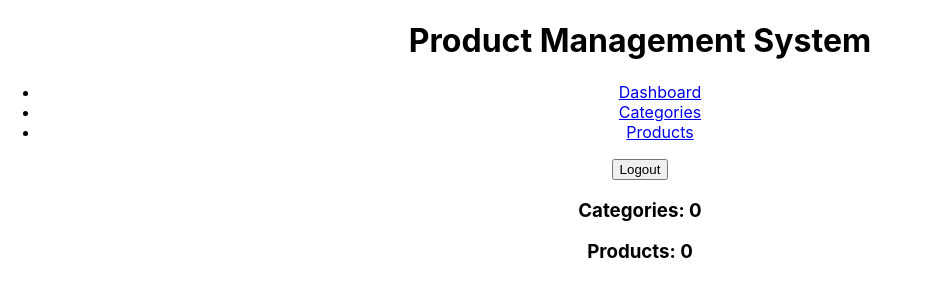
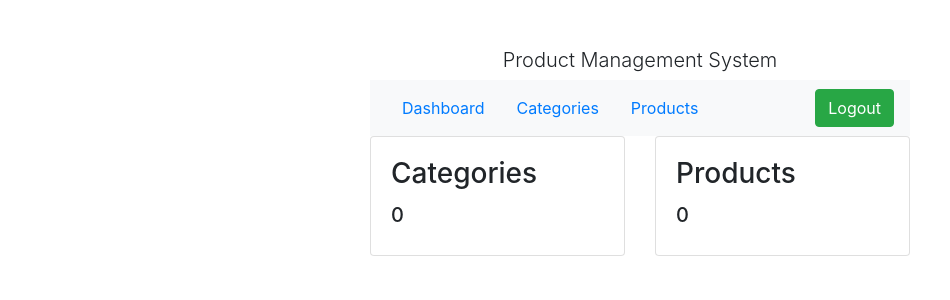
Before and after one commit to hakimscode/hungree-task, a React (Create React App) app: page /#/ in a window 1280 px wide. Shown: the top 300 px of the page, without its empty margins (0-950 px from the left). Built offline with nearby package versions, Linux system fonts and the light colour scheme; no server answers; the database is empty; sample sign-in values are in the browser's storage.

Commit message:
styling the interface

```diff
--- a/public/index.html
+++ b/public/index.html
@@ -24,6 +24,9 @@
       work correctly both with client-side routing and a non-root public URL.
       Learn how to configure a non-root public URL by running `npm run build`.
     -->
+    <link rel="stylesheet" href="https://stackpath.bootstrapcdn.com/bootstrap/4.4.1/css/bootstrap.min.css"
+      integrity="sha384-Vkoo8x4CGsO3+Hhxv8T/Q5PaXtkKtu6ug5TOeNV6gBiFeWPGFN9MuhOf23Q9Ifjh" crossorigin="anonymous">
+    <link rel="preload" href="https://cdnjs.cloudflare.com/ajax/libs/font-awesome/5.13.0/css/all.min.css" as="style" onload="this.onload=null;this.rel='stylesheet'" >
     <title>Hungree Task</title>
   </head>
   <body>
@@ -40,4 +43,11 @@
       To create a production bundle, use `npm run build` or `yarn build`.
     -->
   </body>
+  <script src="https://code.jquery.com/jquery-3.4.1.slim.min.js"
+    integrity="sha384-J6qa4849blE2+poT4WnyKhv5vZF5SrPo0iEjwBvKU7imGFAV0wwj1yYfoRSJoZ+n"
+    crossorigin="anonymous"></script> <script src="https://cdn.jsdelivr.net/npm/popper.js@1.16.0/dist/umd/popper.min.js"
+    integrity="sha384-Q6E9RHvbIyZFJoft+2mJbHaEWldlvI9IOYy5n3zV9zzTtmI3UksdQRVvoxMfooAo"
+    crossorigin="anonymous"></script> <script src="https://stackpath.bootstrapcdn.com/bootstrap/4.4.1/js/bootstrap.min.js"
+    integrity="sha384-wfSDF2E50Y2D1uUdj0O3uMBJnjuUD4Ih7YwaYd1iqfktj0Uod8GCExl3Og8ifwB6"
+    crossorigin="anonymous"></script>
 </html>
--- a/src/App.js
+++ b/src/App.js
@@ -38,27 +38,38 @@ class App extends Component{
 
   render(){
     return (
-      <div className="App">
+      <div className="container">
+        <div className="row">
             {
               this.state.user
               ? <HashRouter>
-              <div>
-                <h1>Product Management System</h1>
-                <ul>
-                  <li><NavLink to="/">Dashboard</NavLink></li>
-                  <li><NavLink to="/categories">Categories</NavLink></li>
-                  <li><NavLink to="/products">Products</NavLink></li>
+                  <div className="col-sm-9 col-md-7 col-lg-6 mx-auto my-5">
+                    <h1 className="lead text-center">Product Management System</h1>
+
+                    <nav className="navbar navbar-light bg-light">
+                        <ul className="nav">
+                          <li className="nav-item"><NavLink className="nav-link" to="/">Dashboard</NavLink></li>
+                          <li className="nav-item"><NavLink className="nav-link" to="/categories">Categories</NavLink></li>
+                          <li className="nav-item"><NavLink className="nav-link" to="/products">Products</NavLink></li>
                         </ul>
-                <button onClick={this.logoutHandle}>Logout</button>
-                <div>
+                        <form className="form-inline">
+                          <button className="btn btn-mini btn-success" onClick={this.logoutHandle}>Logout</button>
+                        </form>
+                    </nav>
+
+                    <div className="content">
                       <Route exact path="/" component={Dashboard}/>
                       <Route exact path="/categories" component={Categories}/>
                       <Route exact path="/products" component={Products}/>
                     </div>
                   </div>
                 </HashRouter>
-          : <Login/>
+              :
+              <div className="col-sm-9 col-md-7 col-lg-4 mx-auto">
+                <Login/>
+              </div>
             }
+        </div>
       </div>
     );
   }
--- a/src/components/Categories.js
+++ b/src/components/Categories.js
@@ -83,43 +83,61 @@ class Categories extends Component {
 
     render(){
         return(
-            <div>
-                <h1>Categories</h1>
+            <div className="row">
+                <div className="col-lg-12">
+                    <h2>Categories</h2>
+                </div>
+                <div className="col-lg-12">
+                    <div className="card">
+                        <div className="card-body">
                             <form onSubmit={this.submitHandle}>
+                                <div className="form-group">
+                                    <label>Category Name</label>
                                     <input
                                     type="text"
                                     onChange={this.handleChange}
                                     name="categoryName"
                                     value={this.state.categoryName}
                                     placeholder="Category Name"
+                                    className="form-control"
                                     required
                                     />
+                                </div>
+                                <div className="form-group">
+                                    <button type="submit" className="btn btn-primary">{this.state.actionSubmit}</button>
+                                    <button type="button" onClick={this.actionStatus.bind(this, "")} className="btn btn-secondary float-right">Cancel</button>
+                                </div>
+                            </form>
+                        </div>
+                    </div>
+                </div>
 
-                    <button type="submit">{this.state.actionSubmit}</button>
-                    <button type="button" onClick={this.actionStatus.bind(this, "")}>Cancel</button>
-                </form>
-
-                <table>
+                <div className="col-lg-12">
+                    <table className="table">
                         <thead>
                             <tr>
                                 <td>No.</td>
                                 <td>Category</td>
-                            <td>#</td>
+                                <td></td>
                             </tr>
                         </thead>
                         <tbody>
-                        {this.state.categories.map((row, index) => (
-                            <tr key={row.id}>
+                            {this.state.categories.map((category, index) => (
+                                <tr key={category.id}>
                                     <td>{index+1}</td>
-                                <td>{row.categoryName}</td>
+                                    <td>{category.categoryName}</td>
                                     <td>
                                         <button
-                                    onClick={this.actionStatus.bind(this, row.id)}>
-                                        Edit
+                                        onClick={this.deleteCategory.bind(this, category.id)}
+                                        className="btn btn-danger btn-sm float-right m-1"
+                                        >
+                                            Delete
                                         </button>
                                         <button
-                                    onClick={this.deleteCategory.bind(this, row.id)}>
-                                        Delete
+                                        onClick={this.actionStatus.bind(this, category.id)}
+                                        className="btn btn-warning btn-sm float-right m-1"
+                                        >
+                                            Edit
                                         </button>
                                     </td>
                                 </tr>
@@ -127,6 +145,7 @@ class Categories extends Component {
                         </tbody>
                     </table>
                 </div>
+            </div>
         )
     }
 }
--- a/src/components/Dashboard.js
+++ b/src/components/Dashboard.js
@@ -32,9 +32,23 @@ class Dashboard extends Component {
 
     render(){
         return(
-            <div>
-                <h3>Categories: {this.state.totalCategories}</h3>
-                <h3>Products: {this.state.totalProducts}</h3>
+            <div className="row">
+                <div className="col-md-6">
+                    <div className="card">
+                        <div className="card-body">
+                            <h3 className="card-title">Categories</h3>
+                            <h5 className="card-link">{this.state.totalCategories}</h5>
+                        </div>
+                    </div>
+                </div>
+                <div className="col-md-6">
+                    <div className="card">
+                        <div className="card-body">
+                            <h3 className="card-title">Products</h3>
+                            <h5 className="card-link">{this.state.totalProducts}</h5>
+                        </div>
+                    </div>
+                </div>
             </div>
         )
     }
--- a/src/components/Products.js
+++ b/src/components/Products.js
@@ -127,13 +127,21 @@ class Products extends Component {
 
     render(){
         return(
-            <div>
-                <h1>Products</h1>
+            <div className="row">
+                <div className="col-lg-12">
+                    <h2>Products</h2>
+                </div>
+                <div className="col-lg-12">
+                    <div className="card">
+                        <div className="card-body">
                             <form onSubmit={this.submitHandle}>
+                                <div className="form-group">
+                                    <label>Category</label>
                                     <select
                                         name="categoryId"
                                         onChange={this.handleChange}
                                         value={this.state.categoryId}
+                                        className="form-control"
                                         required
                                     >
                                         <option>-- Category --</option>
@@ -141,37 +149,56 @@ class Products extends Component {
                                             <option key={category.id} value={category.id}>{category.categoryName}</option>
                                         ))}
                                     </select>
-
+                                </div>
+                                <div className="row">
+                                    <div className="col-md-9">
+                                        <div className="form-group">
+                                            <label>Product Name</label>
                                             <input
                                             type="text"
                                             onChange={this.handleChange}
                                             name="productName"
+                                            className="form-control"
                                             value={this.state.productName}
                                             placeholder="Product Name"
                                             required
                                             />
-
+                                        </div>
+                                    </div>
+                                    <div className="col-md-3">
+                                        <div className="form-group">
+                                            <label>Qty</label>
                                             <input
-                    type="text"
+                                            type="number"
                                             onChange={this.handleChange}
                                             name="qty"
+                                            className="form-control"
                                             value={this.state.qty}
                                             placeholder="Qty"
                                             required
                                             />
+                                        </div>
+                                    </div>
+                                </div>
 
-                    <button type="submit">{this.state.actionSubmit}</button>
-                    <button type="button" onClick={this.actionStatus.bind(this, "")}>Cancel</button>
+                                <div className="form-group">
+                                    <button type="submit" className="btn btn-primary">{this.state.actionSubmit}</button>
+                                    <button type="button" onClick={this.actionStatus.bind(this, "")} className="btn btn-secondary float-right">Cancel</button>
+                                </div>
                             </form>
+                        </div>
+                    </div>
+                </div>
 
-                <table>
+                <div className="col-lg-12">
+                    <table className="table">
                         <thead>
                             <tr>
                                 <td>No.</td>
                                 <td>Category</td>
                                 <td>Product Name</td>
                                 <td>Qty</td>
-                            <td>#</td>
+                                <td></td>
                             </tr>
                         </thead>
                         <tbody>
@@ -183,12 +210,16 @@ class Products extends Component {
                                     <td>{product.qty}</td>
                                     <td>
                                         <button
-                                    onClick={this.actionStatus.bind(this, product.id)}>
-                                        Edit
+                                        onClick={this.deleteProduct.bind(this, product.id)}
+                                        className="btn btn-danger btn-sm float-right m-1"
+                                        >
+                                            Delete
                                         </button>
                                         <button
-                                    onClick={this.deleteProduct.bind(this, product.id)}>
-                                        Delete
+                                        onClick={this.actionStatus.bind(this, product.id)}
+                                        className="btn btn-warning btn-sm float-right m-1"
+                                        >
+                                            Edit
                                         </button>
                                     </td>
                                 </tr>
@@ -196,6 +227,7 @@ class Products extends Component {
                         </tbody>
                     </table>
                 </div>
+            </div>
         )
     }
 
```
Also changed, not shown: src/components/Login.js (+28 -3 lines). Lines whose indentation alone changed are shown as unchanged.
